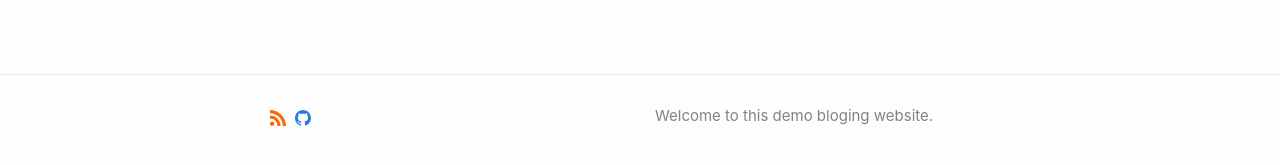
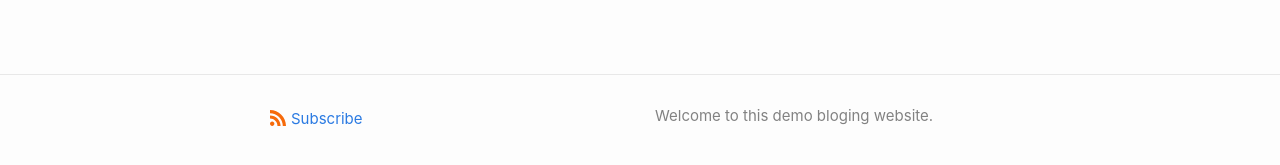
Before and after one commit to rajatb115/Jekyll-testing, a Jekyll site: the page built from index.markdown, in a window 1280 px wide. Shown: the part 710-875 px from the top of the page. Built offline with Jekyll 4.4.1, drawn with Linux system fonts in a browser that asks for light colours.

Commit message:
rollback

```diff
--- a/_includes/footer.html
+++ b/_includes/footer.html
@@ -9,14 +9,8 @@
           <a href="{{ 'feed.xml' | relative_url }}">
             <svg class="svg-icon orange">
               <use xlink:href="{{ 'assets/minima-social-icons.svg#rss' | relative_url }}"></use>
-            <!-- </svg><span>Subscribe</span> -->
+            </svg><span>Subscribe</span>
           </a>
-          <a href="https://github.com/rajatb115/Jekyll-testing">
-            <svg class="svg-icon ">
-              <use xlink:href="{{ 'assets/minima-social-icons.svg#github' | relative_url }}"></use>
-            <!-- </svg><span>Subscribe</span> -->
-          </a>
-
         </p>
       {%- if site.author %}
         <ul class="contact-list">
```
